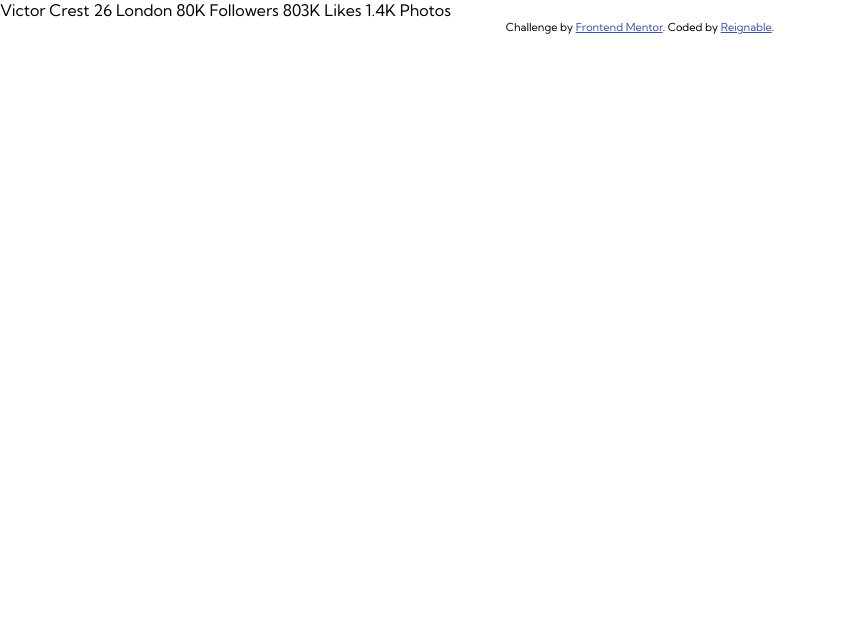
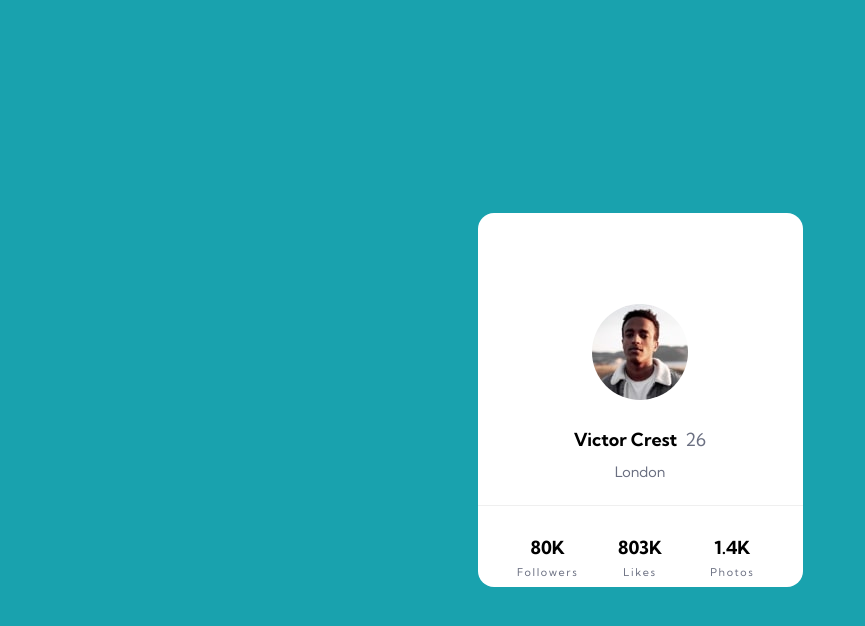
Before and after one commit to Reignable/fem-profile-card, a plain HTML site: page index.html in a window 1280 px wide. Shown: the whole page, without its empty margins (0-865 px from the left). Drawn offline with Linux system fonts and the light colour scheme.

Commit message:
basic card complete

```diff
--- a/index.html
+++ b/index.html
@@ -14,12 +14,37 @@
     <title>Frontend Mentor | Profile card component</title>
   </head>
   <body>
-    Victor Crest 26 London 80K Followers 803K Likes 1.4K Photos
-    <div class="attribution">
+    <div class="card">
+      <img
+        src="./images/image-victor.jpg"
+        alt="Profile picture"
+        class="avatar"
+      />
+      <div class="info">
+        <div class="name">Victor Crest</div>
+        <div class="age">26</div>
+      </div>
+      <div class="location">London</div>
+      <div class="stats">
+        <div class="stat">
+          <div class="value">80K</div>
+          <div class="caption">Followers</div>
+        </div>
+        <div class="stat">
+          <div class="value">803K</div>
+          <div class="caption">Likes</div>
+        </div>
+        <div class="stat">
+          <div class="value">1.4K</div>
+          <div class="caption">Photos</div>
+        </div>
+      </div>
+    </div>
+    <!-- <div class="attribution">
       Challenge by
       <a href="https://www.frontendmentor.io?ref=challenge" target="_blank"
         >Frontend Mentor</a
       >. Coded by <a href="#">Reignable</a>.
-    </div>
+    </div> -->
   </body>
 </html>
--- a/style.scss
+++ b/style.scss
@@ -1,4 +1,11 @@
 @import url("https://fonts.googleapis.com/css2?family=Kumbh+Sans:wght@400;700&display=swap");
+
+:root {
+  --clr-bg: hsl(185, 75%, 39%);
+  --clr-text-primary: hsl(229, 23%, 23%);
+  --clr-text-secondary: hsl(227, 10%, 46%);
+  --clr-divider: hsl(0, 0%, 59%, 0.15);
+}
 
 *,
 *::before,
@@ -10,6 +17,12 @@ body {
   margin: 0;
   padding: 0;
   font-family: "Kumbh Sans", sans-serif;
+  font-size: 1.125rem;
+  height: 100vh;
+  width: 100%;
+  display: grid;
+  place-items: center;
+  background-color: var(--clr-bg);
 }
 
 .attribution {
@@ -19,3 +32,68 @@ body {
 .attribution a {
   color: hsl(228, 45%, 44%);
 }
+
+.card {
+  position: relative;
+  background-color: #fff;
+  min-width: 20.3125rem;
+  height: 23.375rem;
+  border-radius: 1rem;
+  display: flex;
+  flex-direction: column;
+  align-items: center;
+}
+
+.avatar {
+  position: absolute;
+  top: 50%;
+  left: 50%;
+  transform: translate(-50%, -100%);
+  width: 6rem;
+  height: 6rem;
+  border-radius: 50%;
+}
+
+.info {
+  margin-top: 66%;
+  display: flex;
+  justify-content: center;
+  .name {
+    margin-right: 0.5rem;
+    font-weight: 700;
+  }
+  .age {
+    color: var(--clr-text-secondary);
+  }
+}
+
+.location {
+  margin-top: 0.75rem;
+  margin-bottom: 1.5rem;
+  font-size: 0.8em;
+  color: var(--clr-text-secondary);
+}
+
+.stats {
+  width: 100%;
+  padding: 1.875rem 1.5rem;
+  display: flex;
+  justify-content: space-around;
+  border-top: 1px solid var(--clr-divider);
+
+  .stat {
+    width: 100%;
+    text-align: center;
+
+    .value {
+      font-weight: 700;
+      margin-bottom: 0.375rem;
+    }
+
+    .caption {
+      color: var(--clr-text-secondary);
+      font-size: 0.6em;
+      letter-spacing: 0.15em;
+    }
+  }
+}
```
Also changed, not shown: style.css, 1 other file.
